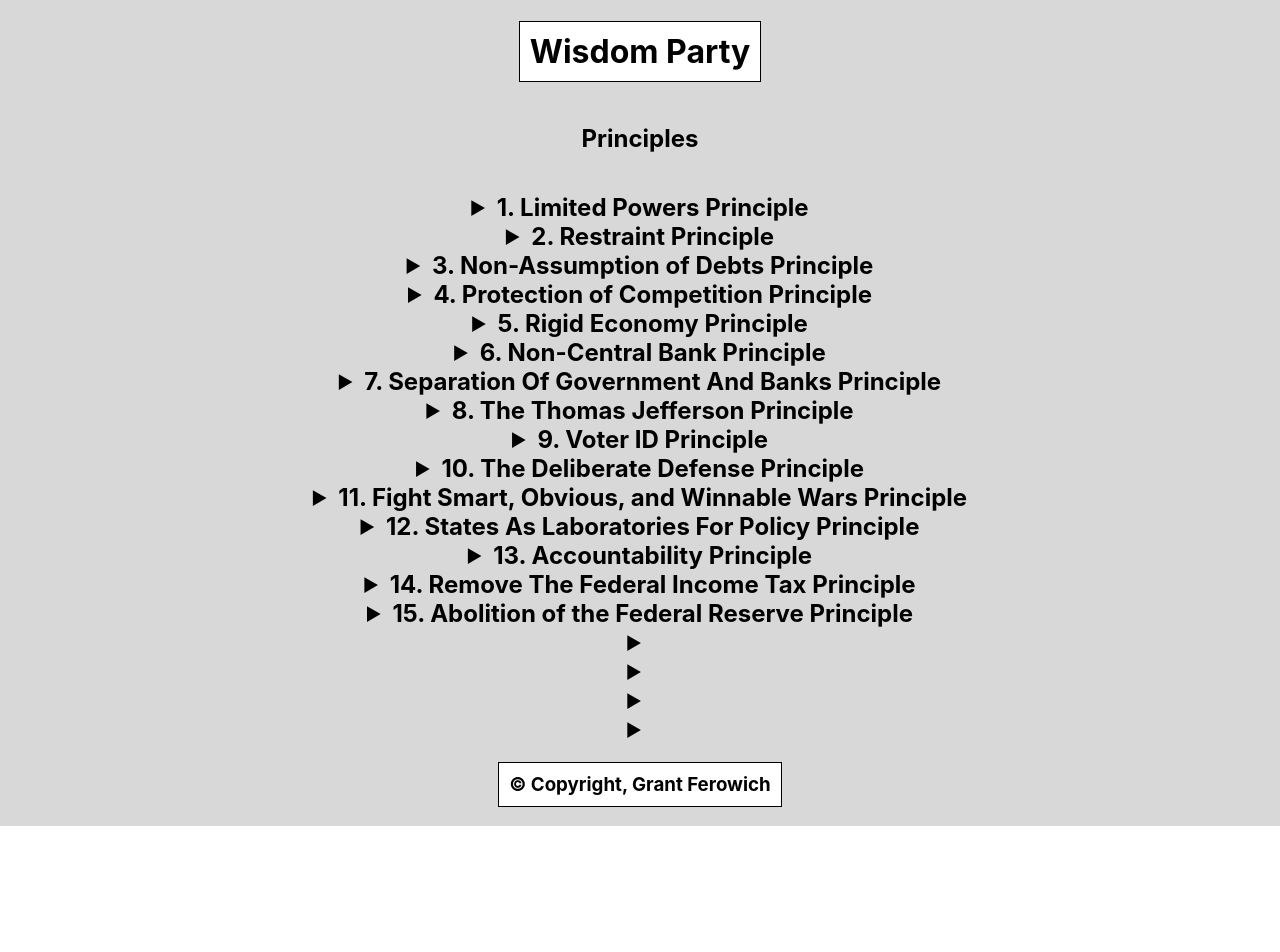
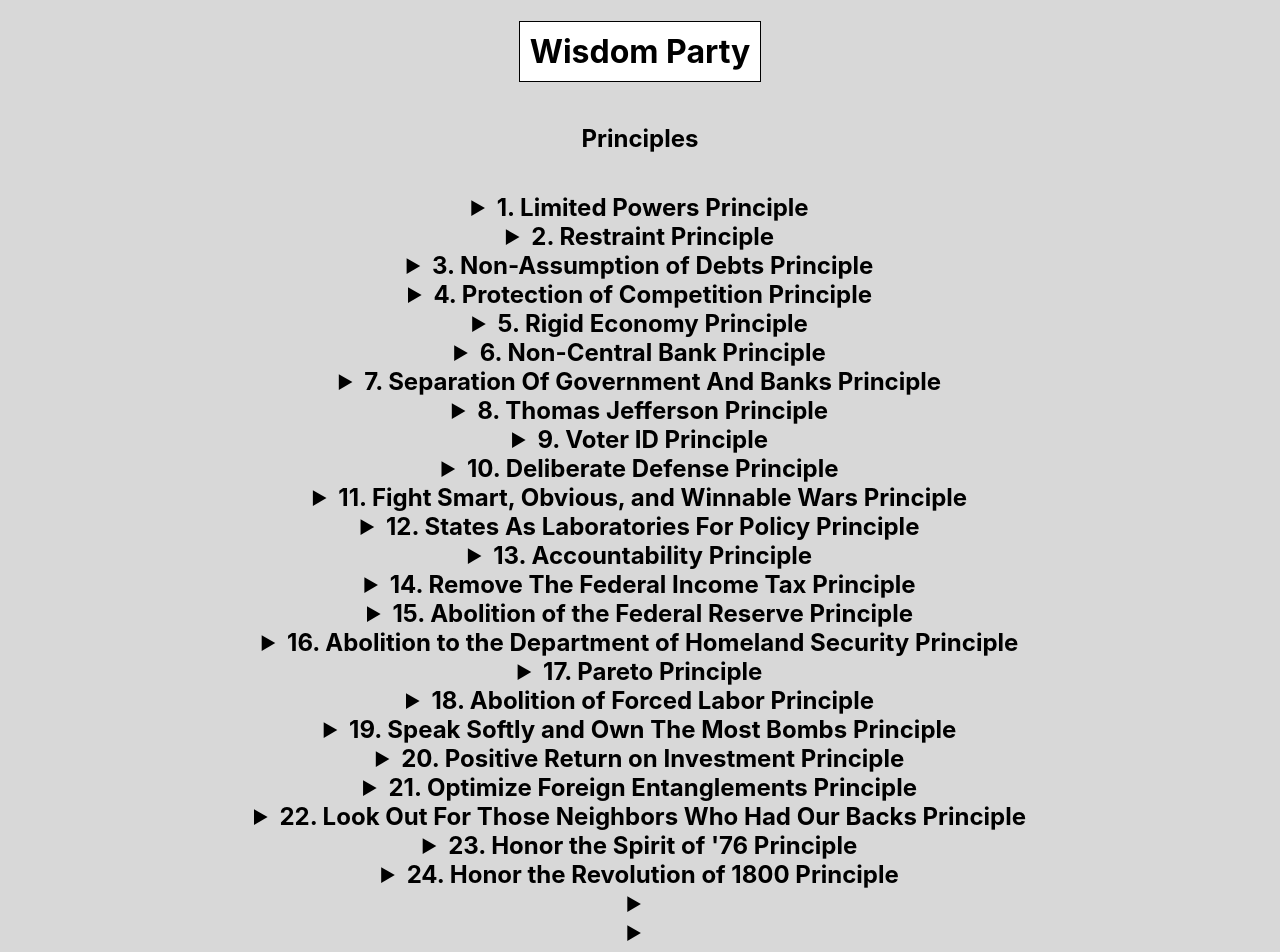
Before and after one commit to grantferowich/wisdom-party, a React (Create React App) app: page / in a window 1280 px wide. Shown: the top 952 px of the page. Before the commit the page ends 826 px from the top, so only its background shows below. Built offline with nearby package versions, Linux system fonts and the light colour scheme.

Commit message:
successfully appended new points

```diff
--- a/src/components/About.js
+++ b/src/components/About.js
@@ -38,7 +38,7 @@
             <p>That the separation of the moneys of the government from banking institutions, is indispensable for the safety of the funds of the government, and the rights of the people.</p>
         </details>
         <details>
-            <summary>8. The Thomas Jefferson Principle</summary>
+            <summary>8. Thomas Jefferson Principle</summary>
             <p>That the liberal principles embodied by Jefferson in the Declaration of Independence, and sanctioned in the constitution, which makes ours the land of liberty, and the asylum of the oppressed of every nation, have ever been cardinal principles in the democratic faith; and every attempt to abridge the present privilege of becoming citizens, and the owners of soil among us, ought to be resisted with the same spirit which swept the alien and sedition laws from our statute-book.</p>
         </details>
         <details>
@@ -46,7 +46,7 @@
             <p>You have to show an ID to buy beer, therefore, you have to show an ID to vote.</p>
         </details>
         <details>
-            <summary>10. The Deliberate Defense Principle</summary>
+            <summary>10. Deliberate Defense Principle</summary>
             <p> 48 out of 50 state legislatures must ratify any initiation of a military operation or declaration of war.</p>
         </details>
         <details>
@@ -73,12 +73,44 @@
             <p>The Federal Reserve's role as a provider of payment rails for the facilitation of commerce between states must be handled by state banks, such as the bank of Illinois, the bank of North Carolina, the bank of Texas, the bank of Florida, and so on.</p>
         </details>
         <details>
-            <summary></summary>
-            <p></p>
+            <summary>16. Abolition to the Department of Homeland Security Principle</summary>
+            <p>The Department of Defense secures America's borders. Americans live in safety and freedom because of the Department of Defense. The Department of Homeland Security is superflous.</p>
         </details>
         <details>
-            <summary></summary>
-            <p></p>
+            <summary>17. Pareto Principle</summary>
+            <p>Apply the Pareto Principle to essential government services. 20% of the workers are producing 80% of the value of the government services. Eliminate the non-productive laborers employed by the government by cutting 80% of staff.</p>
+        </details>
+        <details>
+            <summary>18. Abolition of Forced Labor Principle</summary>
+            <p>Forced labor was wrong during the period of America's history when slavery was a common practice in certain areas. Over time, we recognized forced labor is morally heinous and therefore illegal. We abhor forced labor in its present form of the Federal Income Tax.</p>
+            <p>Suppose the federal income tax is 20%. The meaning of the 20% income tax is that one in five hours of productive work is for the government. Another valid conception of how forced labor has made a way into the present is to consider the calendar year. With a 20% income tax, the first 2.4 months of the year result in you making income which solely goes to the government. With a 20% federal income tax, you may only keep 9.6 months of earnings in return for working 12 months. Forced labor in its present form must be abolished. </p>
+        </details>
+        <details>
+            <summary>19. Speak Softly and Own The Most Bombs Principle</summary>
+            <p>The analysis of American national security is obviated by the ability to rapidly and deliberately overpower an adversary. We own the domain of military supremeacy by virtue of owning the most bombs and owning the most effective delivery platforms.</p>
+        </details>
+        <details>
+            <summary>20. Positive Return on Investment Principle</summary>
+            <p>Policy is associated with a fantastic, positive return on investment. Every dollar allocated by Congress is the property of the American taxpayer. Dollars allocated to NATO via DoD allocation, to Israel, and to Ukraine must be associated with a positive return on investment.</p>
+        </details>
+        <details>
+            <summary>21. Optimize Foreign Entanglements Principle</summary>
+            <p>George Washington insisted upon avoiding foreign entanglements. As the world superpower America is uniquely positioned to be involved in countries spanning the globe. We must harmonize relations with foreign nations through optimization.</p>
+        </details>
+        <details>
+            <summary>22. Look Out For Those Neighbors Who Had Our Backs Principle</summary>
+            <p>We look out for those neighbors who had our backs during the war for independence: France and Poland.</p>
+        </details>
+        <details>
+            <summary>23. Honor the Spirit of '76 Principle</summary>
+            <p>The principles outlined in the Declaration of Independence promised to lead America—and other nations on the globe—into a new era of freedom.  The revolution begun by Americans on July 4, 1776 would never end.  It would inspire all peoples living under the burden of oppression and ignorance to open their eyes to the rights of mankind, to overturn the power of tyrants, and to declare the triumph of equality over inequality.
+Thomas Jefferson recognized as much, preparing a letter for the fiftieth anniversary of the adoption of the Declaration less than two weeks before his death, he expressed his belief that the Declaration, "be to the world what I believe it will be, (to some parts sooner, to others later, but finally to all.) the Signal of arousing men to burst the chains, under which Monkish ignorance and superstition had persuaded them to bind themselves, and to assume the blessings & security of self government. the form which we have substituted restores the free right to the unbounded exercise of reason and freedom of opinion. all eyes are opened, or opening to the rights of man. the general spread of the light of science has already laid open to every view the palpable truth that the mass of mankind has not been born, with saddles on their backs, nor a favored few booted and spurred, ready to ride them legitimately, by the grace of god. these are grounds of hope for others. for ourselves let the annual return of this day, for ever refresh our recollections of these rights and an undiminished devotion to them." Thomas Jefferson shared these remarks in a letter to Roger Chew Weightman in 1826. </p>
+        </details>
+        <details>
+            <summary>24. Honor the Revolution of 1800 Principle</summary>
+            <p>
+                "I had read in the Enquirer, and with great approbation the pieces signed Hampden, and have read them again with redoubled approbation in the copies you have been so kind as to send me. I subscribe to every tittle of them. they contain the true principles of the revolution of 1800. for that was as real a revolution in the principles of our government as that of 76. was in it’s form; not effected indeed by the sword, as that, but by the rational and peaceable instrument of reform, the suffrage of the people. the nation declared it’s will by dismissing functionaries of one principle, and electing those of another, in the two branches, executive and legislative, submitted to their election," Thomas Jefferson said to Spencer Roane in a letter from 1819.
+            </p>
         </details>
         <details>
             <summary></summary>
```
